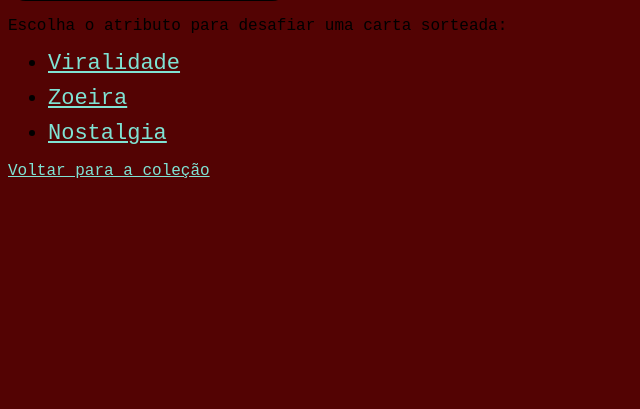
After one commit to honoriopietro1604-glitch/super-trunfo, a Flask app: page /duelo/carta_2 in a window 1280 px wide. The commit adds this page. Shown: the part 391-800 px from the top of the page, without its empty margins (0-640 px from the left). Run offline with Flask 3, Linux system fonts and the light colour scheme.

Commit message:
zzfdsaasfass

```diff
--- a/app.py
+++ b/app.py
@@ -1,20 +1,112 @@
-from flask import Flask
+from flask import Flask, redirect, render_template, request
 import random
 
 app = Flask(__name__)
-cartas=["carta1","carta2"]
+cartas=["boooo","esmiliguido"]
+
+cartas = {
+    "carta_1" : {
+                    "nome" : "boooo",
+                    "img" : "para nossa alegria 1.png",
+                    "raridade" : "Lendária",
+                    "viralidade" : 80,
+                    "zoeira" : 70,
+                    "nostalgia" : 90
+                },
+    "carta_2" : {
+                        "nome" : "esmiliguido",
+                        "img" : "para nossa alegria.png",
+                        "raridade" : "Comum",
+                        "viralidade" : 80,
+                        "zoeira" : 70,
+                        "nostalgia" : 90
+                    },
+
+}
+
+
 
 @app.route("/")
 def index():
-    return '''
-        <h1>Bem-vindo ao Trunfo de Memes!</h1>
-        <p>Abra um pacotinho e descubra a sua carta.</p>
-        <a href="/pacotinho">Abrir pacotinho</a>
-    '''
+    return render_template("index.html")
 
+
+@app.route("/regras")
+def regras():
+    return render_template("regras.html")
+
+
+# Pacotinho: sorteia uma carta e vai direto para o duelo
 @app.route("/pacotinho")
 def pacotinho():
-    carta = random.choice(cartas)
-    return f"<h1>Você recebeu a carta: {carta}</h1>"
+    carta = random.choice(list(cartas))
+    return redirect("/duelo/" + carta)
 
+
+# Duelo, passo 1: escolher o atributo
+@app.route("/duelo/<carta>")
+def escolher_atributo(carta):
+    if carta not in cartas:          # apelido errado? volta para a coleção
+        return redirect("/")
+    return render_template("atributo.html", carta=carta, minha=cartas[carta])
+
+
+# Duelo, passo 2: comparar com uma carta sorteada
+@app.route("/duelo/<carta>/<atributo>")
+def resultado(carta, atributo):
+    if carta not in cartas:
+        return redirect("/")
+    minha = cartas[carta]
+    if atributo not in minha:        # atributo errado? volta para a escolha
+        return redirect("/duelo/" + carta)
+
+    outras = [c for c in cartas if c != carta]
+    if len(outras) == 0:             # só tem uma carta? duela com ela mesma
+        outras = [carta]
+    adversaria = cartas[random.choice(outras)]
+
+    if minha[atributo] > adversaria[atributo]:
+        resultado = "Você venceu!"
+    elif minha[atributo] < adversaria[atributo]:
+        resultado = "Você perdeu!"
+    else:
+        resultado = "Empate!"
+
+    poder_total = minha["viralidade"] + minha["zoeira"] + minha["nostalgia"]
+
+    return render_template("resultado.html",
+                           atributo=atributo,
+                           minha=minha,
+                           adversaria=adversaria,
+                           resultado=resultado,
+                           poder_total=poder_total)
+
+
+@app.route("/criar")
+def criar():
+    return render_template("criar.html")
+
+@app.route("/criar", methods=["POST"])
+def carta_criada():
+    nome = request.form["nome"]
+    imagem = request.form["imagem"]
+    raridade = request.form["raridade"]
+    viralidade = int(request.form["viralidade"])
+    zoeira = int(request.form["zoeira"])
+    nostalgia = int(request.form["nostalgia"])
+
+    # A carta nova também entra no duelo (até o servidor reiniciar!)
+    chave = nome.lower().replace(" ", "-")
+    cartas[chave] = {"nome": nome, "imagem": imagem, "raridade": raridade,
+                     "viralidade": viralidade, "zoeira": zoeira, "nostalgia": nostalgia}
+
+    poder_total = viralidade + zoeira + nostalgia
+    return render_template("carta_criada.html",
+                           chave=chave, nome=nome, imagem=imagem, raridade=raridade,
+                           viralidade=viralidade, zoeira=zoeira, nostalgia=nostalgia,
+                           poder_total=poder_total)
+
+
+if __name__ == "__main__":
+    app.run(debug=True)
 app.run(debug=True)
--- a/style.css
+++ b/static/css/style.css
@@ -56,3 +56,29 @@ h1 {
 .carta:hover {
     animation: brilhar 1s infinite;
 }
+
+/* ===== Aula 5: cole no FIM do static/css/style.css ===== */
+a {
+    color: #7fe3d4;
+}
+
+.botao {
+    display: inline-block;
+    background-color: #ff8a3d;
+    color: #1b1d3a;
+    font-weight: bold;
+    padding: 8px 16px;
+    border-radius: 8px;
+    text-decoration: none;
+}
+
+.escolhas li {
+    margin: 10px 0;
+    font-size: 22px;
+}
+
+.valor {
+    font-size: 36px;
+    font-weight: bold;
+    color: #ffd66b;
+}
--- /dev/null
+++ b/templates/atributo.html
@@ -0,0 +1,23 @@
+<!DOCTYPE html>
+<html lang="pt-BR">
+<head>
+    <meta charset="UTF-8">
+    <title>Duelo - Trunfo de Memes</title>
+    <link rel="stylesheet" href="/static/css/style.css">
+</head>
+<body>
+    <h1>Duelo!</h1>
+    <div class="carta {{ minha['raridade'] }}">
+        <h2>{{ minha['nome'] }}</h2>
+        <img src="/static/images/{{ minha['img'] }}" alt="{{ minha['nome'] }}">
+    </div>
+
+    <p>Escolha o atributo para desafiar uma carta sorteada:</p>
+    <ul class="escolhas">
+        <li><a href="/duelo/{{ carta }}/viralidade">Viralidade</a></li>
+        <li><a href="/duelo/{{ carta }}/zoeira">Zoeira</a></li>
+        <li><a href="/duelo/{{ carta }}/nostalgia">Nostalgia</a></li>
+    </ul>
+    <a href="/">Voltar para a coleção</a>
+</body>
+</html>
```
Also changed, not shown: templates/criar.html (added, +30 -0 lines), templates/index.html (renamed from index.html, +18 -10 lines), templates/regras.html (added, +18 -0 lines), templates/resultado.html (added, +31 -0 lines), # style.css (line endings or trailing spaces), static/css/img/para nossa alegria 1.png (renamed from images/para nossa alegria 1.png), static/css/img/para nossa alegria.png (renamed from images/para nossa alegria.png), templates/carta_criada.html (added), 2 other files.
